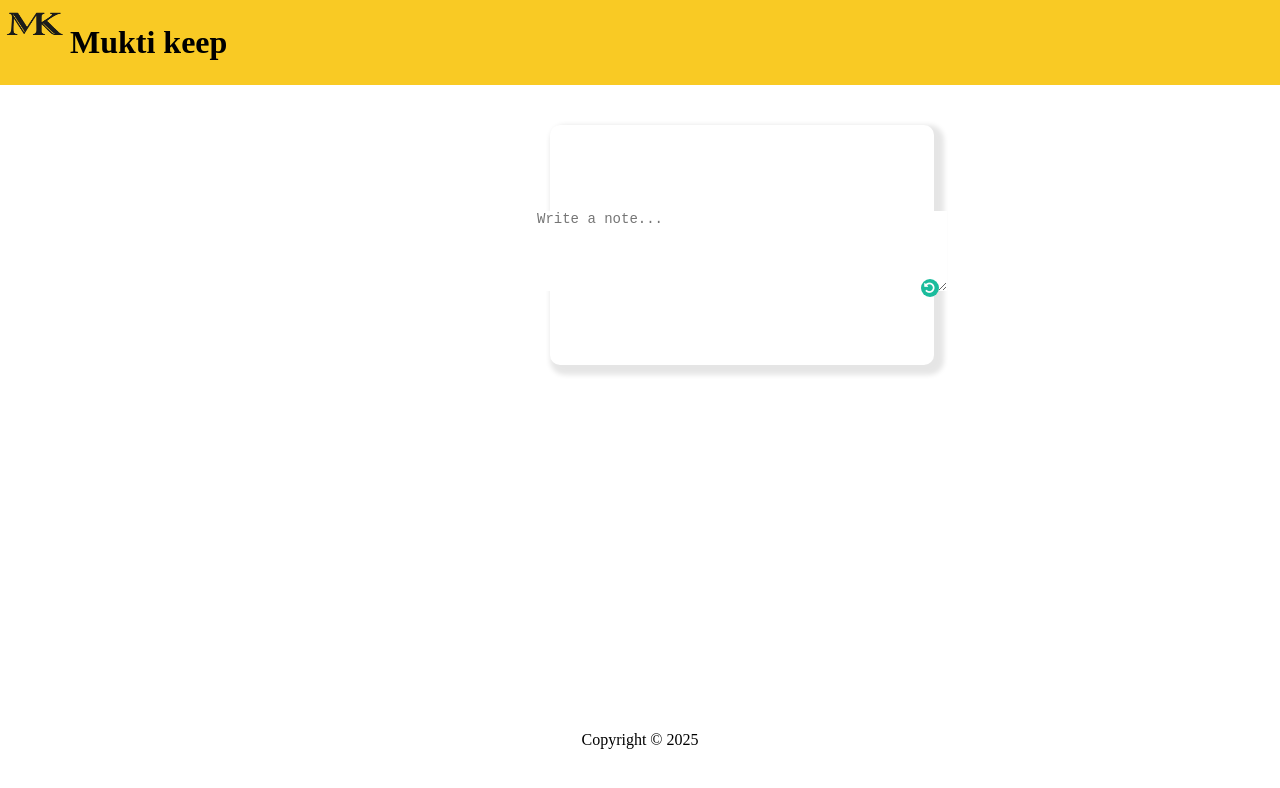
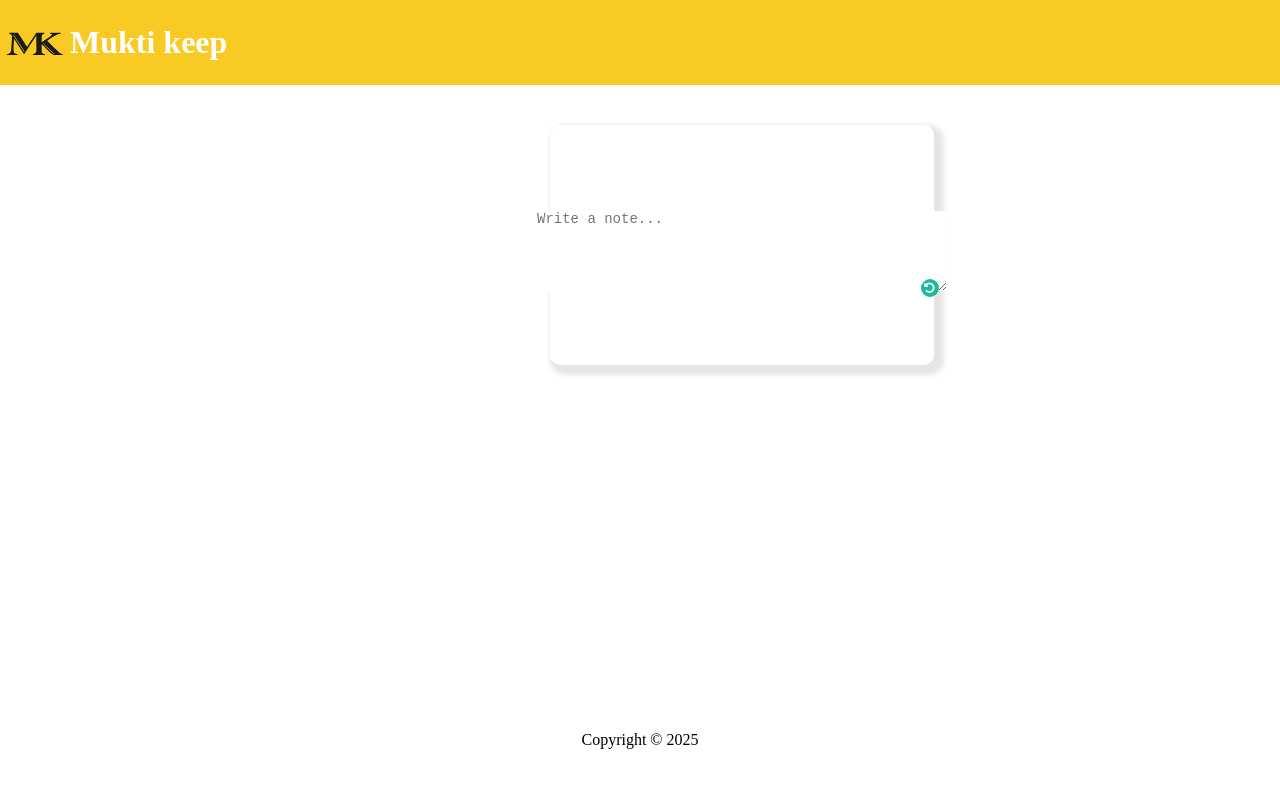
Before and after one commit to muktinathrajbanshi/ReactTutorial, a React (Create React App) app: page / in a window 1280 px wide. Shown: the top 788 px of the page. Built offline with nearby package versions, Linux system fonts and the light colour scheme; a web font is replaced by a local one.

Commit message:
little bit change on heading

```diff
--- a/src/index.css
+++ b/src/index.css
@@ -13,6 +13,15 @@
   display: flex;
   justify-content: left;
   align-items: left;
+}
+
+.header h1 {
+  color: #fff;
+}
+
+.header img {
+  margin-top: 20px;
+  line-height: 85px;
 }
 
 footer {
```
